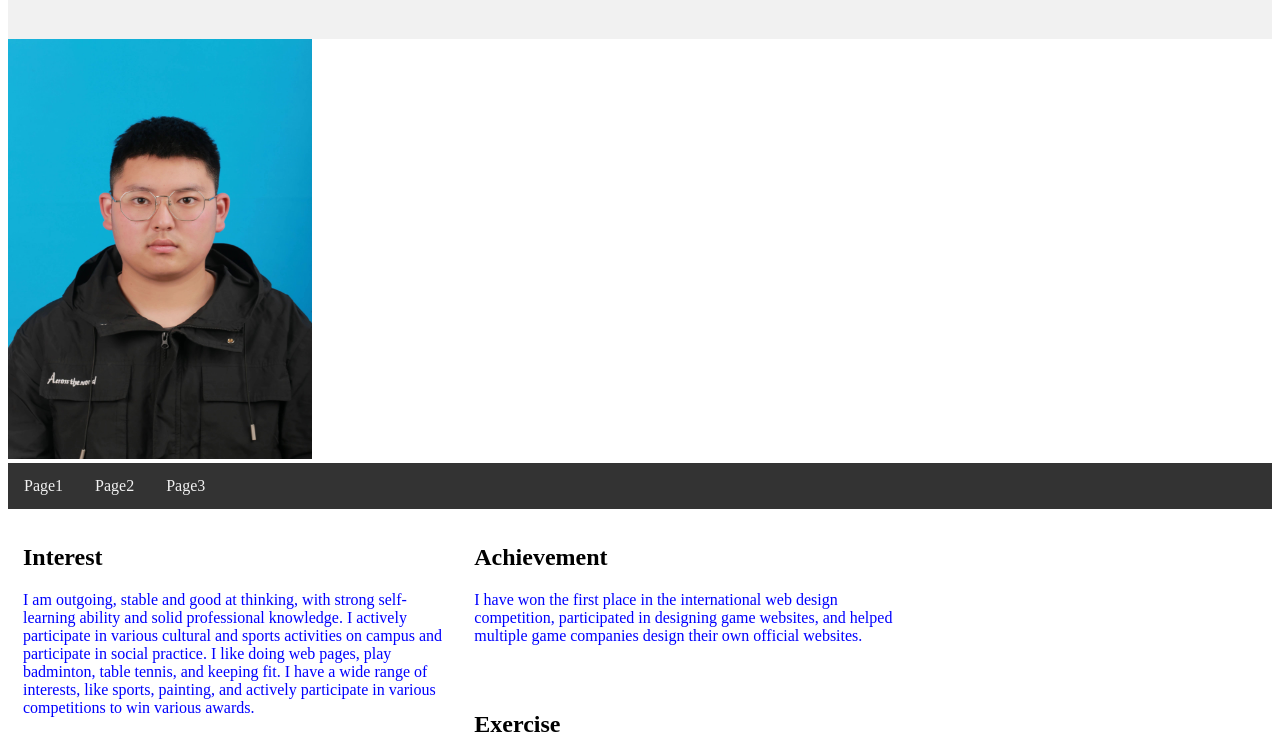
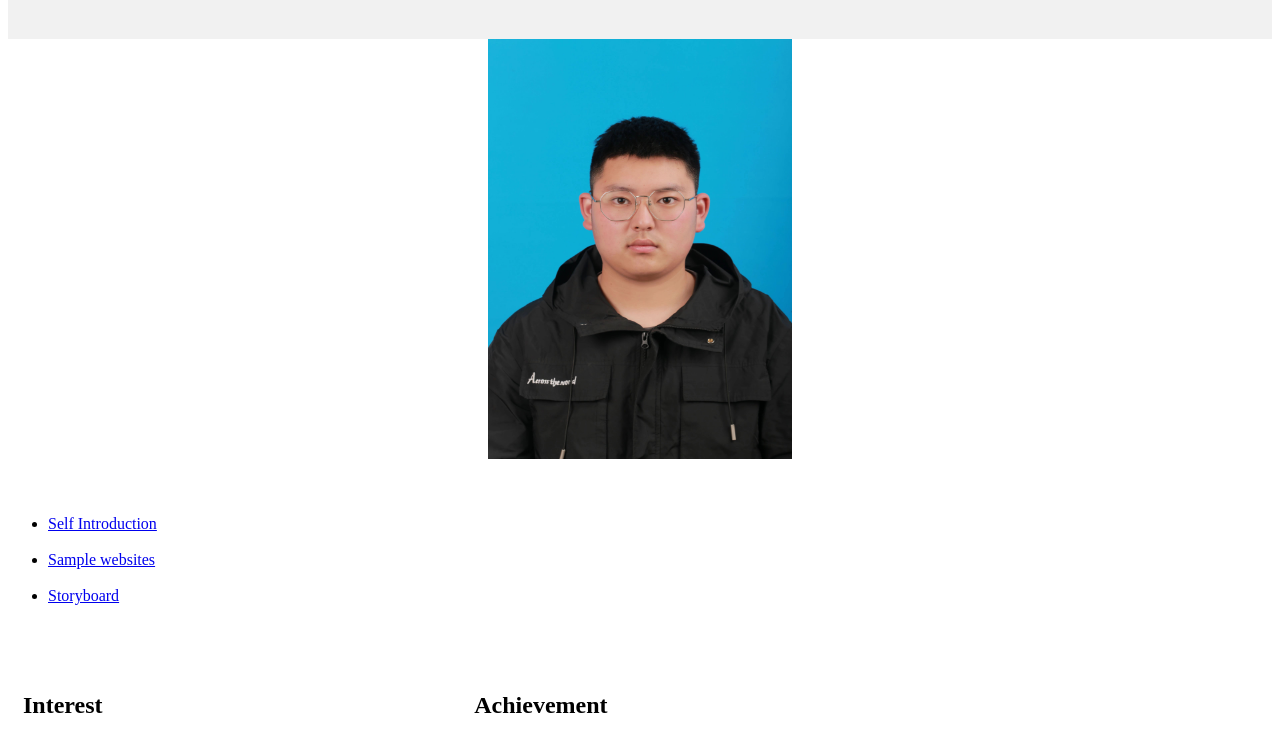
Before and after one commit to GongJunhao1234/ICT452-PROJECT, a plain HTML site: page index.html in a window 1280 px wide. Shown: the part 89-823 px from the top of the page. Drawn offline with Linux system fonts and the light colour scheme; a web font is replaced by a local one.

Commit message:
Create index.html

```diff
--- a/index.html
+++ b/index.html
@@ -28,18 +28,23 @@ p.es{color:rgb(0,0,255)}
         <h1>self introduction
         </h1>
       </div>
+      <div style="text-align:center;">
 
-    <img border="0" src="images/pulpit.jpg" alt="Pulpit rock" width="304" height="420">
-    <div class="topnav">
-        <a href="https://gongjunhao1234.github.io/ICT452-PROJECT/">Page1</a>
-        <a href="https://gongjunhao1234.github.io/ICT452-PROJECT/index1.html">Page2</a>
-        <a href="https://gongjunhao1234.github.io/ICT452-PROJECT/index2.html">Page3</a>
+
+    <img border="0" src="images/pulpit.jpg" alt="Pulpit rock"text-align: center width="304" height="420" >
       </div>
+    <nav>
+              <ul>
+                <li><a  href="https://gongjunhao1234.github.io/ICT452-PROJECT/ ">Self Introduction </a></li>
+                <li><a href="https://gongjunhao1234.github.io/ICT452-PROJECT/index1.html">Sample websites</a></li>
+                <li><a href="https://gongjunhao1234.github.io/ICT452-PROJECT/index2.html">Storyboard</a></li>
+              </ul>
+          </nav>
 
       <div class="row">
         <div class="column">
           <h2>Interest</h2>
-          <p class="es">I am outgoing, stable and good at thinking, with strong self-learning ability and solid professional knowledge. I actively participate in various cultural and sports activities on campus and participate in social practice. I like doing web pages, play badminton, table tennis, and keeping fit. I have a wide range of interests, like sports, painting, and actively participate in various competitions to win various awards.</p>
+          <p class="es" style="centre">I am outgoing, stable and good at thinking, with strong self-learning ability and solid professional knowledge. I actively participate in various cultural and sports activities on campus and participate in social practice. I like doing web pages, play badminton, table tennis, and keeping fit. I have a wide range of interests, like sports, painting, and actively participate in various competitions to win various awards.</p>
         </div>
 
         <div class="column">
@@ -79,6 +84,7 @@ p.es{color:rgb(0,0,255)}
           </tr>
         </table>
 
+
 <footer style=text-align:center>Page1</footer><!--This is footnote-->
 
 </body>
```
